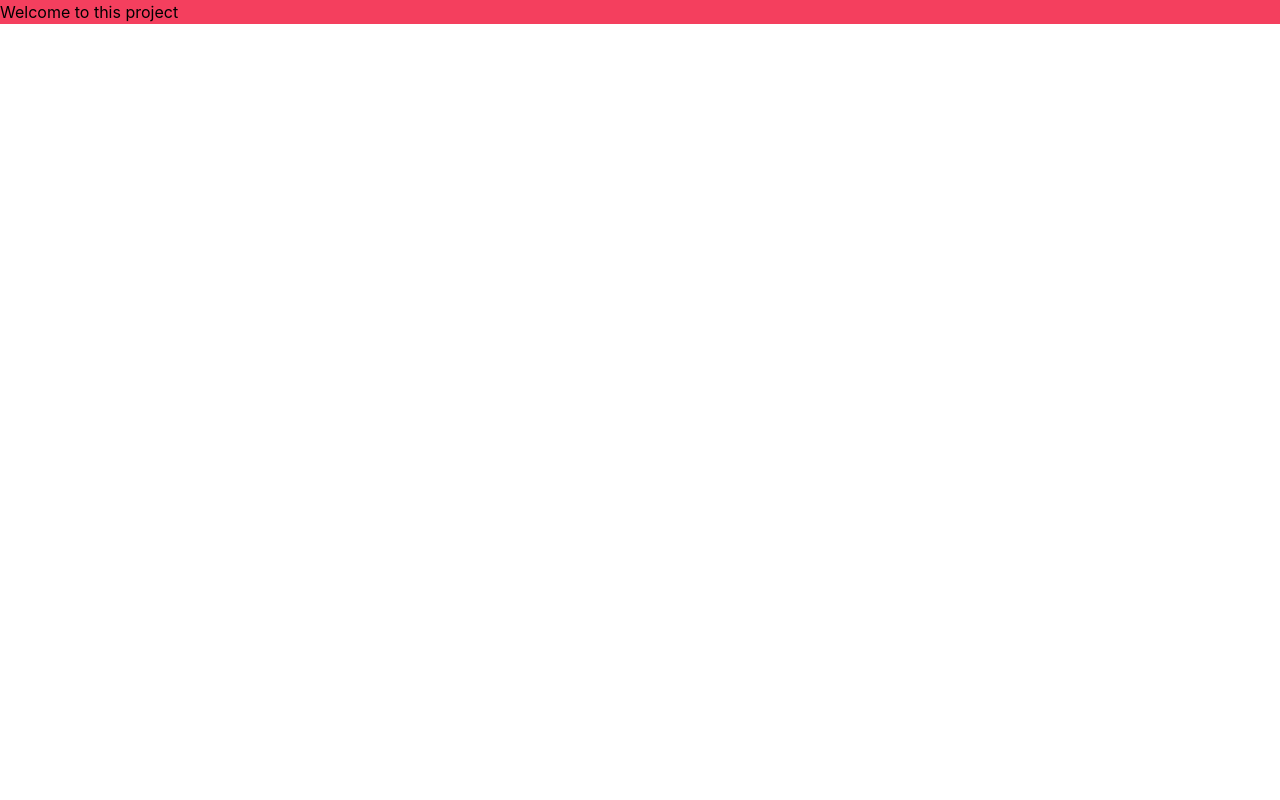
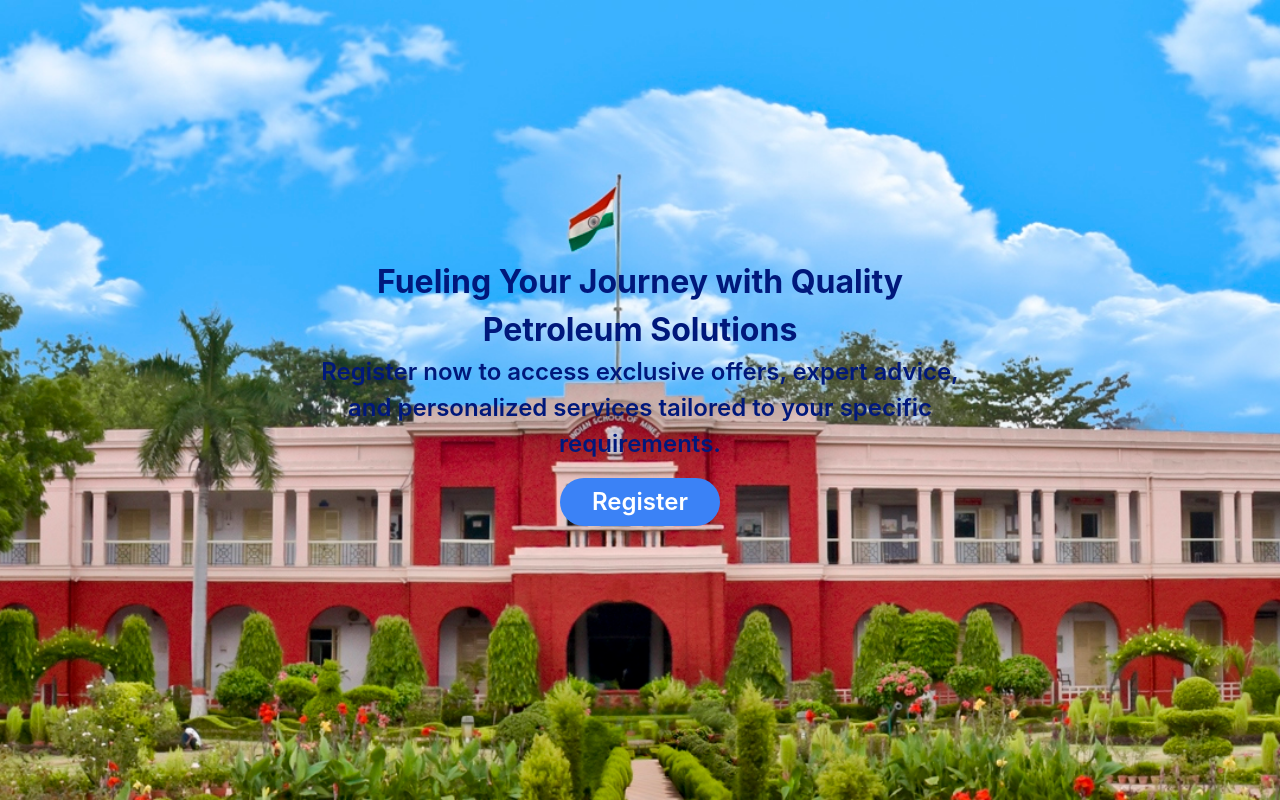
Before and after one commit to SanyogDg/ICPHD-IIT-ISM, a React (Create React App) app in the folder my-app/: page / in a window 1280 px wide. Built offline with nearby package versions, Linux system fonts and the light colour scheme.

Commit message:
added homepage image and register btn

```diff
--- a/my-app/src/App.css
+++ b/my-app/src/App.css
@@ -1,3 +1,10 @@
 @tailwind base;
 @tailwind components;
 @tailwind utilities;
+
+.bgImg{
+    background :  url('/src/images/HeritageBuilding.jpg');
+    background-size: cover;
+    background-position: center;
+    color : #fff;
+}
--- a/my-app/src/App.js
+++ b/my-app/src/App.js
@@ -1,10 +1,10 @@
-
 import './App.css';
+import HomeRegImg from './components/homeRegImg'
 
 function App() {
   return (
-    <div className="bg-rose-500">
-       Welcome to this project
+    <div className="">
+       <HomeRegImg/>
     </div>
   );
 }
--- /dev/null
+++ b/my-app/src/components/homeRegImg.js
@@ -0,0 +1,21 @@
+
+export default function homeImg()
+{
+    return(
+        <div className="bgImg w-[100vw] h-[100vh]   flex flex-row justify-center items-center">
+
+          <div className="w-[50vw] flex flex-col items-center opacity-100">
+
+             <div className="text-[2rem] font-bold text-[#00187B] text-center opacity-100"> Fueling Your Journey with Quality Petroleum Solutions
+             </div>
+
+             <div className="text-[1.5rem] font-semibold text-brown-500 text-center text-[#00187B]">
+             Register now to access exclusive offers, expert advice, and personalized services tailored to your specific requirements.
+             </div>
+
+             <button className="my-[1rem] w-[10rem] h-[3rem] text-[1.5rem] font-semibold text-white bg-blue-500 rounded-[2rem] hover:bg-blue-700  hover:scale-110">Register</button>
+
+          </div>
+       </div>
+    );
+}
--- a/my-app/tailwind.config.js
+++ b/my-app/tailwind.config.js
@@ -2,7 +2,8 @@
 module.exports = {
   content: ["./src/**/*.{html,js}"],
   theme: {
-    extend: {},
+    extend: {
+    },
   },
   plugins: [],
 }
```
